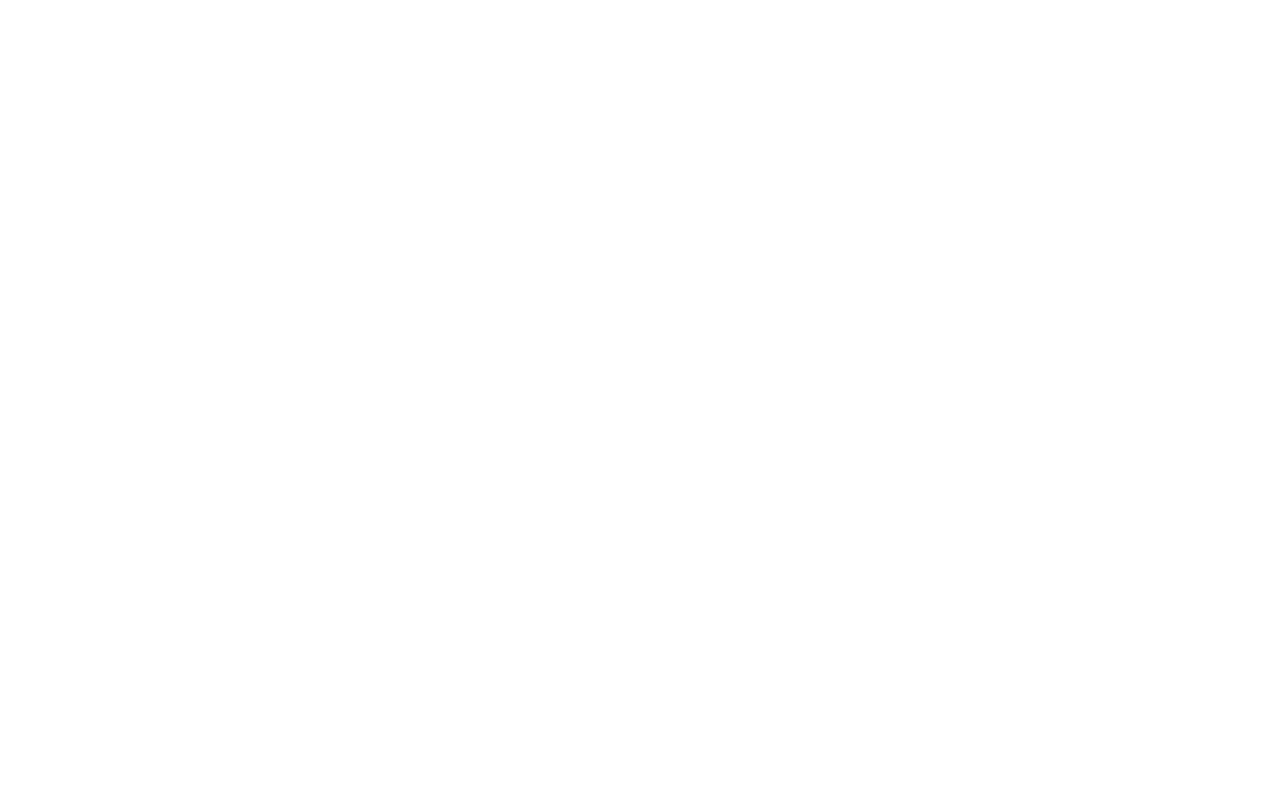
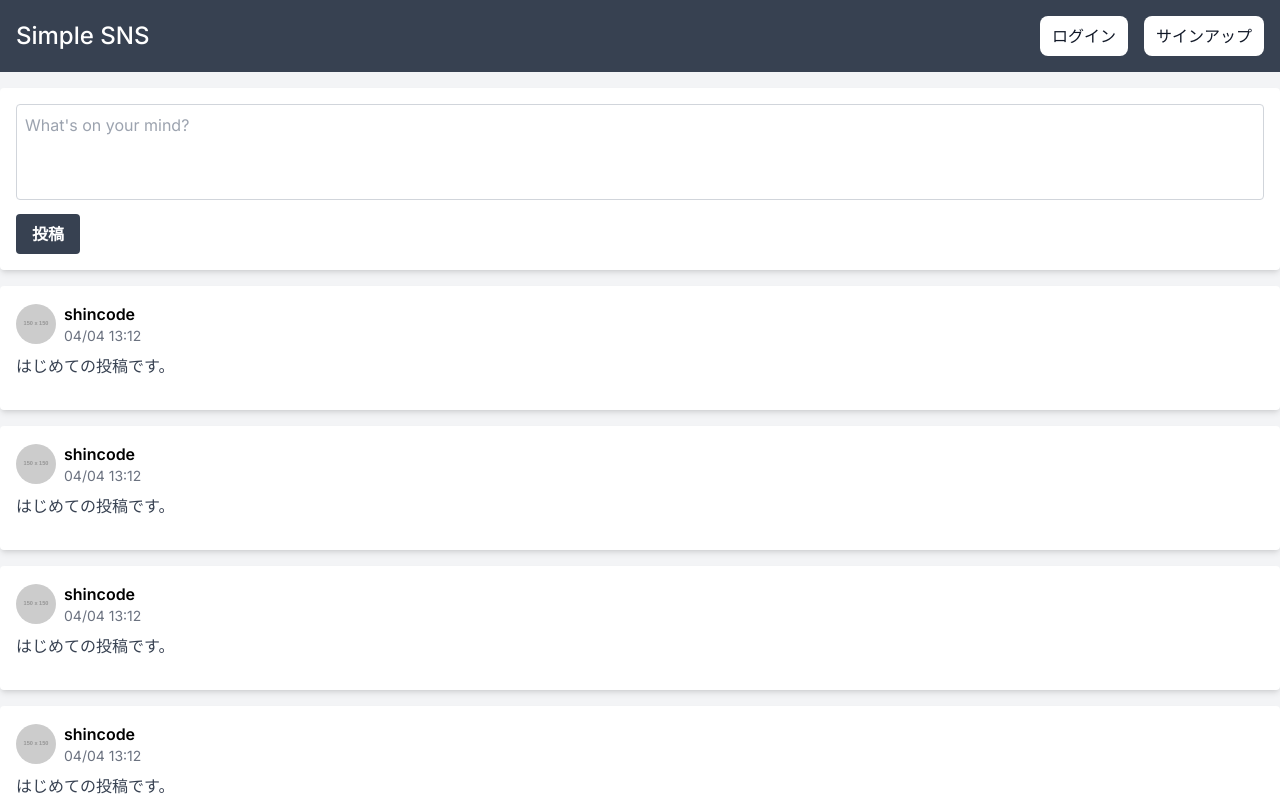
Before and after one commit to sc30gsw/simple-sns, a Next.js app in the folder client/: page / in a window 1280 px wide. Shown: the top 800 px of the page. Built offline with nearby package versions, Linux system fonts and the light colour scheme.

Commit message:
投稿用のタイムラインの作成

```diff
--- /dev/null
+++ b/client/app/components/Navbar.tsx
@@ -0,0 +1,36 @@
+import Link from 'next/link'
+import React from 'react'
+
+const Navbar = () => {
+  return (
+    <header className="bg-gray-700 p-4 text-white">
+      <div className="container mx-auto flex justify-between items-center">
+        <h1 className="font-semibold text-xl">
+          <Link href="/" className="font-medium text-2xl">
+            Simple SNS
+          </Link>
+        </h1>
+        <nav>
+          <ul className="flex space-x-4">
+            <>
+              <Link
+                href="/login"
+                className="bg-white text-gray-900 py-2 px-3 rounded-lg font-medium hover:bg-gray-300 duration-300"
+              >
+                ログイン
+              </Link>
+              <Link
+                href="/signup"
+                className="bg-white text-gray-900 py-2 px-3 rounded-lg font-medium hover:bg-gray-300 duration-300"
+              >
+                サインアップ
+              </Link>
+            </>
+          </ul>
+        </nav>
+      </div>
+    </header>
+  )
+}
+
+export default Navbar
--- /dev/null
+++ b/client/app/components/Post.tsx
@@ -0,0 +1,27 @@
+import Image from 'next/image'
+import React from 'react'
+
+const Post = () => {
+  return (
+    <div className="bg-white shadow-md rounded p-4 mb-4">
+      <div className="mb-4">
+        <div className="flex items-center mb-2">
+          <Image
+            className="w-10 h-10 rounded-full mr-2"
+            src="https://via.placeholder.com/150"
+            alt="User Avatar"
+            width={100}
+            height={24}
+          />
+          <div>
+            <h2 className="font-semibold text-md">shincode</h2>
+            <p className="text-gray-500 text-sm">04/04 13:12</p>
+          </div>
+        </div>
+        <p className="text-gray-700">はじめての投稿です。</p>
+      </div>
+    </div>
+  )
+}
+
+export default Post
--- /dev/null
+++ b/client/app/components/Timeline.tsx
@@ -0,0 +1,33 @@
+import React from 'react'
+
+import Post from './Post'
+
+const Timeline = () => {
+  return (
+    <div className="min-h-screen bg-gray-100">
+      <main className="container mx-auto py-4">
+        <div className="bg-white shadow-md rounded p-4 mb-4">
+          <form>
+            <textarea
+              className="w-full h-24 p-2 border border-gray-300 rounded resize-none focus:outline-none focus:ring-2 focus:ring-blue-400"
+              placeholder="What's on your mind?"
+            ></textarea>
+            <button
+              type="submit"
+              className="mt-2 bg-gray-700 hover:bg-green-700 duration-200 text-white font-semibold py-2 px-4 rounded"
+            >
+              投稿
+            </button>
+          </form>
+        </div>
+        <Post />
+        <Post />
+        <Post />
+        <Post />
+        <Post />
+      </main>
+    </div>
+  )
+}
+
+export default Timeline
--- a/client/app/layout.tsx
+++ b/client/app/layout.tsx
@@ -3,6 +3,8 @@
 import type { Metadata } from 'next'
 import { Inter } from 'next/font/google'
 import React from 'react'
+
+import Navbar from './components/Navbar'
 
 const inter = Inter({ subsets: ['latin'] })
 
@@ -18,7 +20,10 @@
 }) {
   return (
     <html lang="ja">
-      <body className={inter.className}>{children}</body>
+      <body className={inter.className}>
+        <Navbar />
+        {children}
+      </body>
     </html>
   )
 }
--- a/client/app/page.tsx
+++ b/client/app/page.tsx
@@ -1,7 +1,13 @@
 import React from 'react'
 
+import Timeline from './components/Timeline'
+
 const Home = () => {
-  return <div></div>
+  return (
+    <div>
+      <Timeline />
+    </div>
+  )
 }
 
 export default Home
--- a/client/next.config.js
+++ b/client/next.config.js
@@ -1,4 +1,13 @@
 /** @type {import('next').NextConfig} */
-const nextConfig = {}
+const nextConfig = {
+  images: {
+    remotePatterns: [
+      {
+        protocol: 'https',
+        hostname: '**.**.com',
+      },
+    ],
+  },
+}
 
 module.exports = nextConfig
```
